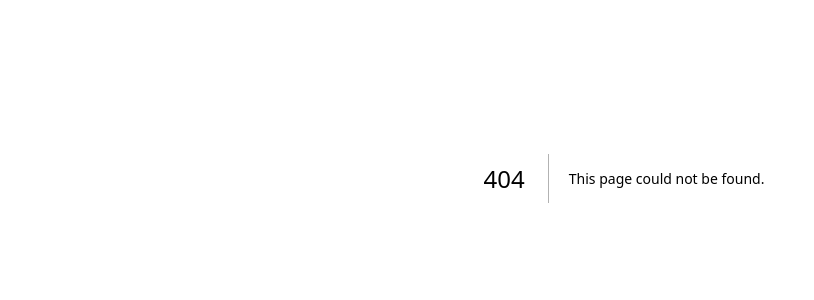
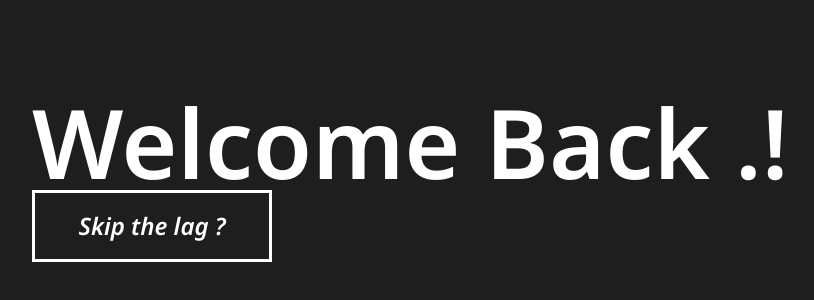
Before and after one commit to HariK-developer/stylist, a Next.js app: page /login in a window 1280 px wide. Before the commit this address had no page. Shown: the part 222-522 px from the top of the page, without its empty margins (16-830 px from the left). Built offline with nearby package versions, Linux system fonts and the light colour scheme.

Commit message:
new fonts added

```diff
--- /dev/null
+++ b/src/app/forgot-password/page.tsx
@@ -0,0 +1,6 @@
+
+
+export default function ForgotPassword() {
+
+    return ( <> <h1>Forgot-Password</h1></>)
+}
--- a/src/app/globals.css
+++ b/src/app/globals.css
@@ -5,6 +5,5 @@
 
 body {
 
-  background-color: black;
-  color: white;
+
 }
--- a/src/app/layout.tsx
+++ b/src/app/layout.tsx
@@ -1,8 +1,18 @@
 import type { Metadata } from "next";
-import { Inter } from "next/font/google";
+import localFont from "next/font/local";
 import "./globals.css";
 
-const inter = Inter({ subsets: ["latin"] });
+const baseFont = localFont({
+  src: "./fonts/NotoSans-SemiBold.ttf",
+  display: "swap",
+  variable: "--font-base-noto",
+});
+
+const subFont = localFont({
+  src: "./fonts/NotoSans-SemiBoldItalic.ttf",
+  display: "swap",
+  variable: "--font-notSans-italic",
+});
 
 export const metadata: Metadata = {
   title: "Stylist",
@@ -16,7 +26,9 @@ export default function RootLayout({
 }>) {
   return (
     <html lang="en">
-      <body className={inter.className}>{children}</body>
+      <body className={`${baseFont.variable} ${subFont.variable}`}>
+        {children}
+      </body>
     </html>
   );
 }
--- /dev/null
+++ b/src/app/login/page.tsx
@@ -0,0 +1,13 @@
+export default function Login() {
+  return (
+    <div className="bg-[#1E1E1E] min-h-screen flex items-center">
+      <div className="w-8/12 flex flex-col ml-12">
+        <p className="font-semibold text-white text-8xl font-noto">Welcome Back .!</p>
+        <div className="w-60 h-[72px]  border-[3px] border-white flex items-center justify-center">
+          <p className="text-white text-2xl font-notoSubFont">Skip the lag ?</p>
+        </div>
+      </div>
+      <div className="w-4/12"></div>
+    </div>
+  );
+}
--- /dev/null
+++ b/src/app/sign-up/page.tsx
@@ -0,0 +1,6 @@
+
+
+export default function SignUp() {
+
+    return ( <><h1>Sign-up</h1></>)
+}
--- a/tailwind.config.ts
+++ b/tailwind.config.ts
@@ -13,6 +13,10 @@ const config: Config = {
         "gradient-conic":
           "conic-gradient(from 180deg at 50% 50%, var(--tw-gradient-stops))",
       },
+      fontFamily : {
+        noto: ['var(--font-base-noto)'],
+        notoSubFont: ['var(--font-notSans-italic)'],
+      }
     },
   },
   plugins: [],
```
Also changed, not shown: package.json (+5 -5 lines), src/app/fonts/NotoSans-SemiBold.ttf (added), src/app/fonts/NotoSans-SemiBoldItalic.ttf (added).
